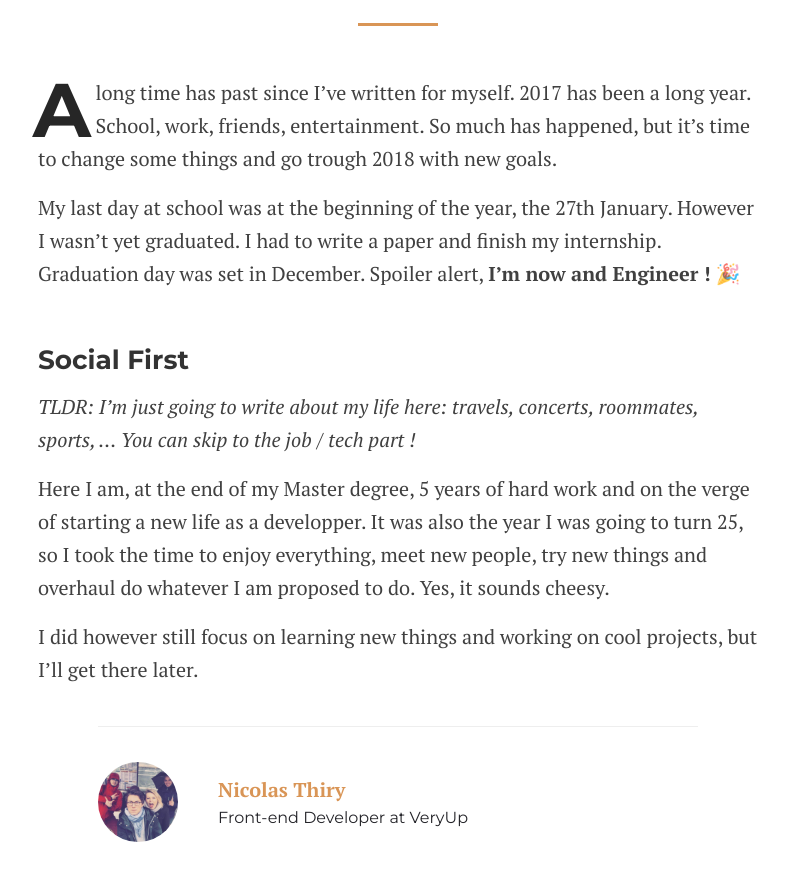
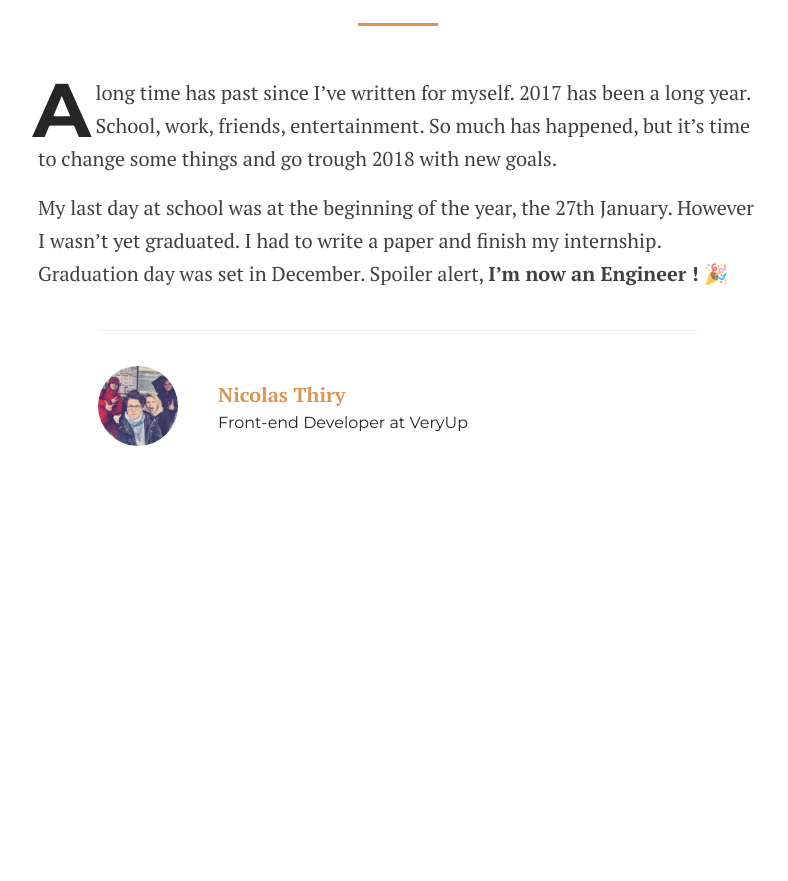
Before and after one commit to nicolasthy/nicolasthy.github.io, a Jekyll site: the page built from _posts/2018-02-12-my-first-experiences.markdown, in a window 1280 px wide and 900 px high, scrolled down 1001 px. Shown: the top 881 px of the window, without its empty margins (242-1030 px from the left). Built offline with Jekyll 4.4.1, drawn with Linux system fonts in a browser that asks for light colours; nearby versions of some CDN libraries; after the commit the page ends 1522 px from its top, so only the background shows below that.

Commit message:
mygod need relecture

```diff
--- a/_posts/2018-02-12-my-first-experiences.markdown
+++ b/_posts/2018-02-12-my-first-experiences.markdown
@@ -17,13 +17,4 @@ size: large
 
 A long time has past since I've written for myself. 2017 has been a long year. School, work, friends, entertainment. So much has happened, but it's time to change some things and go trough 2018 with new goals.
 
-My last day at school was at the beginning of the year, the 27th January. However I wasn't yet graduated. I had to write a paper and finish my internship. Graduation day was set in December. Spoiler alert, **I'm now and Engineer !** 🎉
-
-
-## Social First
-
-*TLDR: I'm just going to write about my life here: travels, concerts, roommates, sports, ... You can skip to the job / tech part !*
-
-Here I am, at the end of my Master degree, 5 years of hard work and on the verge of starting a new life as a developper. It was also the year I was going to turn 25, so I took the time to enjoy everything, meet new people, try new things and overhaul do whatever I am proposed to do. Yes, it sounds cheesy.
-
-I did however still focus on learning new things and working on cool projects, but I'll get there later.
+My last day at school was at the beginning of the year, the 27th January. However I wasn't yet graduated. I had to write a paper and finish my internship. Graduation day was set in December. Spoiler alert, **I'm now an Engineer !** 🎉
```
